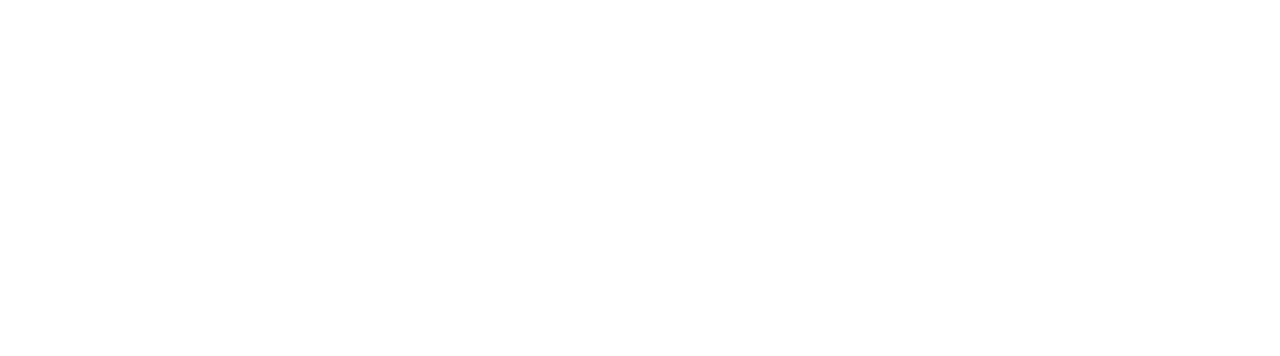
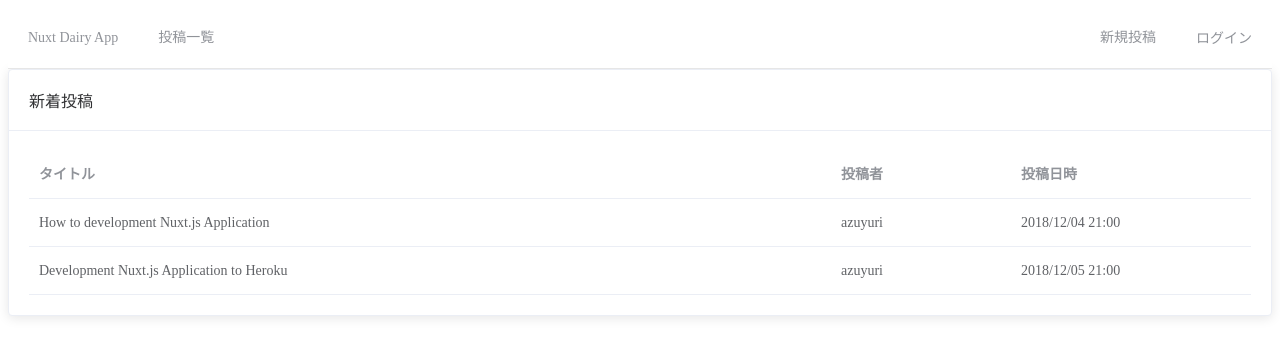
Before and after one commit to azuyuri/nuxt-blog-iine, a Nuxt app: page /posts in a window 1280 px wide. Before the commit this address had no page. Shown: the top 356 px of the page. Built offline with nearby package versions, Linux system fonts and the light colour scheme.

Commit message:
feat: Add posts

```diff
--- a/app/layouts/default.vue
+++ b/app/layouts/default.vue
@@ -1,55 +1,23 @@
 <template>
   <div>
-    <nuxt/>
+    <TheHeader />
+    <div class="wrapper">
+    <nuxt class="container"/>
+    </div>
   </div>
 </template>
 
+<script>
+import TheHeader from '~/components/TheHeader.vue'
+
+export default {
+  components: {
+    TheHeader
+  }
+}
+</script>
+
+
 <style>
-html {
-  font-family: 'Source Sans Pro', -apple-system, BlinkMacSystemFont, 'Segoe UI',
-    Roboto, 'Helvetica Neue', Arial, sans-serif;
-  font-size: 16px;
-  word-spacing: 1px;
-  -ms-text-size-adjust: 100%;
-  -webkit-text-size-adjust: 100%;
-  -moz-osx-font-smoothing: grayscale;
-  -webkit-font-smoothing: antialiased;
-  box-sizing: border-box;
-}
 
-*,
-*:before,
-*:after {
-  box-sizing: border-box;
-  margin: 0;
-}
-
-.button--green {
-  display: inline-block;
-  border-radius: 4px;
-  border: 1px solid #3b8070;
-  color: #3b8070;
-  text-decoration: none;
-  padding: 10px 30px;
-}
-
-.button--green:hover {
-  color: #fff;
-  background-color: #3b8070;
-}
-
-.button--grey {
-  display: inline-block;
-  border-radius: 4px;
-  border: 1px solid #35495e;
-  color: #35495e;
-  text-decoration: none;
-  padding: 10px 30px;
-  margin-left: 15px;
-}
-
-.button--grey:hover {
-  color: #fff;
-  background-color: #35495e;
-}
 </style>
--- a/app/pages/index.vue
+++ b/app/pages/index.vue
@@ -1,66 +1,45 @@
 <template>
   <section class="container">
-    <div>
-      <logo/>
-      <h1 class="title">
-        nuxt-blog-iine
-      </h1>
-      <h2 class="subtitle">
-        My first-rate Nuxt.js project
-      </h2>
-      <div class="links">
-        <a
-          href="https://nuxtjs.org/"
-          target="_blank"
-          class="button--green">Documentation</a>
-        <a
-          href="https://github.com/nuxt/nuxt.js"
-          target="_blank"
-          class="button--grey">GitHub</a>
+    <el-card style="flex: 1">
+      <div slot="header" class="clearfix">
+        <span>ログイン</span>
       </div>
-    </div>
+        <form>
+          <div class="form-content">
+            <span>ユーザーID</span>
+            <el-input placeholder="" v-model="formData.id" />
+          </div>
+          <div class="form-content">
+            <el-checkbox v-model="isCreateMode">アカウントを作成する</el-checkbox>
+          </div>
+          <div class="text-right">
+            <el-button type="primary">{{ buttonText }}</el-button>
+          </div>
+        </form>
+    </el-card>
   </section>
 </template>
 
 <script>
-import Logo from '~/components/Logo.vue'
-
 export default {
-  components: {
-    Logo
+  asyncData() {
+    return {
+      isCreateMode: false,
+      formData: {
+        id: ''
+      }
+    }
+  },
+  computed: {
+    buttonText() {
+      return this.isCreateMode ? '新規登録' : 'ログイン'
+    }
   }
 }
 </script>
 
 <style>
-
-.container {
-  min-height: 100vh;
-  display: flex;
-  justify-content: center;
-  align-items: center;
-  text-align: center;
-}
-
-.title {
-  font-family: 'Quicksand', 'Source Sans Pro', -apple-system, BlinkMacSystemFont,
-    'Segoe UI', Roboto, 'Helvetica Neue', Arial, sans-serif;
-  display: block;
-  font-weight: 300;
-  font-size: 100px;
-  color: #35495e;
-  letter-spacing: 1px;
-}
-
-.subtitle {
-  font-weight: 300;
-  font-size: 42px;
-  color: #526488;
-  word-spacing: 5px;
-  padding-bottom: 15px;
-}
-
-.links {
-  padding-top: 15px;
+.form-content {
+  margin: 16px 0;
 }
 </style>
--- /dev/null
+++ b/app/pages/posts/index.vue
@@ -0,0 +1,65 @@
+<template>
+  <section class="container posts-page">
+    <el-card>
+      <div slot="header" class="clearfix">
+        <span>新着投稿</span>
+      </div>
+      <el-table
+        :data="showPosts"
+        style="width: 100%"
+        @row-click="handleClick"
+        class="table"
+      >
+        <el-table-column
+          prop="title"
+          label="タイトル">
+        </el-table-column>
+        <el-table-column
+          prop="user.id"
+          label="投稿者"
+          width="180">
+        </el-table-column>
+        <el-table-column
+          prop="created_at"
+          label="投稿日時"
+          width="240">
+        </el-table-column>
+      </el-table>
+    </el-card>
+  </section>
+</template>
+
+<script>
+export default {
+  computed: {
+    showPosts() {
+      return [
+        {
+          id: '001',
+          title: 'How to development Nuxt.js Application',
+          body: 'Loren ipsum dolor sit amet, consectetur adipiscing elit...',
+          created_at: '2018/12/04 21:00',
+          user: {
+            id: 'azuyuri'
+          }
+        },
+        {
+          id: '002',
+          title: 'Development Nuxt.js Application to Heroku',
+          body: 'Loren ipsum dolor sit amet, consectetur adipiscing elit...',
+          created_at: '2018/12/05 21:00',
+          user: {
+            id: 'azuyuri'
+          }
+        },
+      ]
+    }
+  }
+}
+</script>
+
+<style>
+.posts-page .el-table__row {
+  cursor: pointer;
+}
+</style>
```
